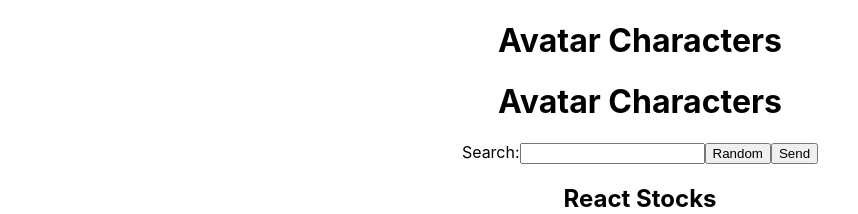
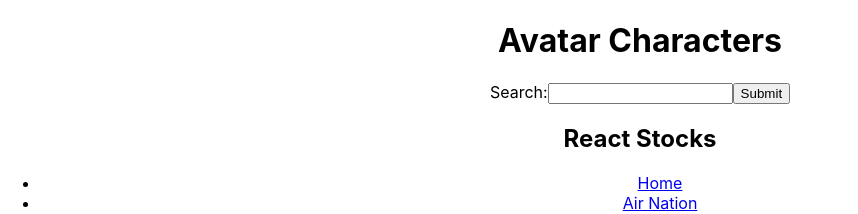
Before and after one commit to mbrockus/avatar-characters, a React (Create React App) app: page /FireNation in a window 1280 px wide. Shown: the top 214 px of the page, without its empty margins (0-858 px from the left). Built offline with nearby package versions, Linux system fonts and the light colour scheme; no server answers.

Commit message:
removed redundant code

```diff
--- a/src/App.js
+++ b/src/App.js
@@ -11,18 +11,21 @@
 
 
 function App() {
-
 	const [cards, setCards] = useState([]);
 
 	const initialState = {
 			searchString: 'search',
-      message: '',
+      search: '',
 		};
+
+
 
 	const [formState, setFormState] = useState(initialState);
 	const handleSubmit = (event) => {
 		event.preventDefault();
-      // console.log('form submitteed')
+
+		console.log('form submitteed');
+		charSearch(formState.search);
 		setFormState(initialState);
 	};
 
@@ -48,15 +51,29 @@
 			.catch((err) => console.error(`Oops, something went wrong: ${err}`));
 	}
 
+	function charSearch(search) {
+		const url = `https://last-airbender-api.herokuapp.com/api/v1/characters?name=${search}}`;
+		console.log('in charSearch');
+		console.log(url);
+
+		fetch(url)
+			.then((res) => res.json())
+			.then((res) => {
+				setCards(res);
+			})
+			.catch((err) => console.error(`Oops, something went wrong: ${err}`));
+	}
+
 	return (
 		<div className='app'>
-			<h1>Avatar Characters</h1>
+			<DataContext.Provider
+				value={{ formState, handleSubmit, charSearch, cards, setCards, handleChange }}>
 				<Header
 					formState={formState}
 					setFormState={setFormState}
 					handleSubmit={handleSubmit}
-      handleChange={handleChange} />
-      <DataContext.Provider value={{ formState }}>
+					handleChange={handleChange}
+				/>
 				<Routes>
 					<Route path='/Dashboard' element={<Body />} />
 					<Route path='/AirNation' element={<AirNation />} />
--- a/src/Components/Body/CardList/Card/Card.js
+++ b/src/Components/Body/CardList/Card/Card.js
@@ -1,34 +1,15 @@
 import React from 'react';
 import { useState } from 'react';
 import { useEffect } from 'react';
-import { DataContext } from '../../../../dataContext.js'
+import { DataContext } from '../../../../dataContext'
 import {useContext} from 'react'
 
 function Card(props) {
 
-    const [cards, setCards] = useState([])
-
-    useEffect(() => {
-			fetchData();
-		}, []);
-
-    const { formState } = useContext(DataContext)
-    let url = `https://last-airbender-api.herokuapp.com/api/v1/characters?name=${formState.search}`
-
-    console.log(url)
 
 
-    function fetchData(url) {
-			fetch(url)
-				.then((res) => res.json())
-				.then((res) => {
-					console.log(res);
-					setCards(res);
-				})
-				.catch((err) => console.error(`Oops, something went wrong: ${err}`));
-            }
+    const { formState, handleSubmit, charSearch, cards, setCards } = useContext(DataContext)
 
-    // console.log(formState.search)
 
     return (
 			<div>
--- a/src/Components/Header/Form/Form.js
+++ b/src/Components/Header/Form/Form.js
@@ -1,4 +1,6 @@
 import React, { useState } from 'react';
+import { DataContext } from '../../../dataContext.js';
+import { useContext } from 'react';
 
 
 function Form(props) {
@@ -22,12 +24,13 @@
 	// 		setFormState(newState);
 
 	// 	};
+    const { charSearch, formState, handleChange, handleSubmit } = useContext(DataContext);
 
-    const randomSearch = () => {
-        console.log('random search')
-    }
+    // const randomSearch = () => {
+    //     console.log('random search')
+    // }
 
-    const { formState, handleChange, handleSubmit, setFormState } = props
+    // const { formState, handleChange, handleSubmit, setFormState } = props
 
     console.log(formState)
 
@@ -40,8 +43,8 @@
 					value={formState.subject}
 					onChange={handleChange}
 				/>
-				<button onClick={randomSearch}>Random</button>
-				<button type='submit'>Send</button>
+				{/* <button onClick={randomSearch}>Random</button> */}
+				<button type='submit'>Submit</button>
 			</form>
 		);
 }
```
Lines whose indentation alone changed are shown as unchanged.
